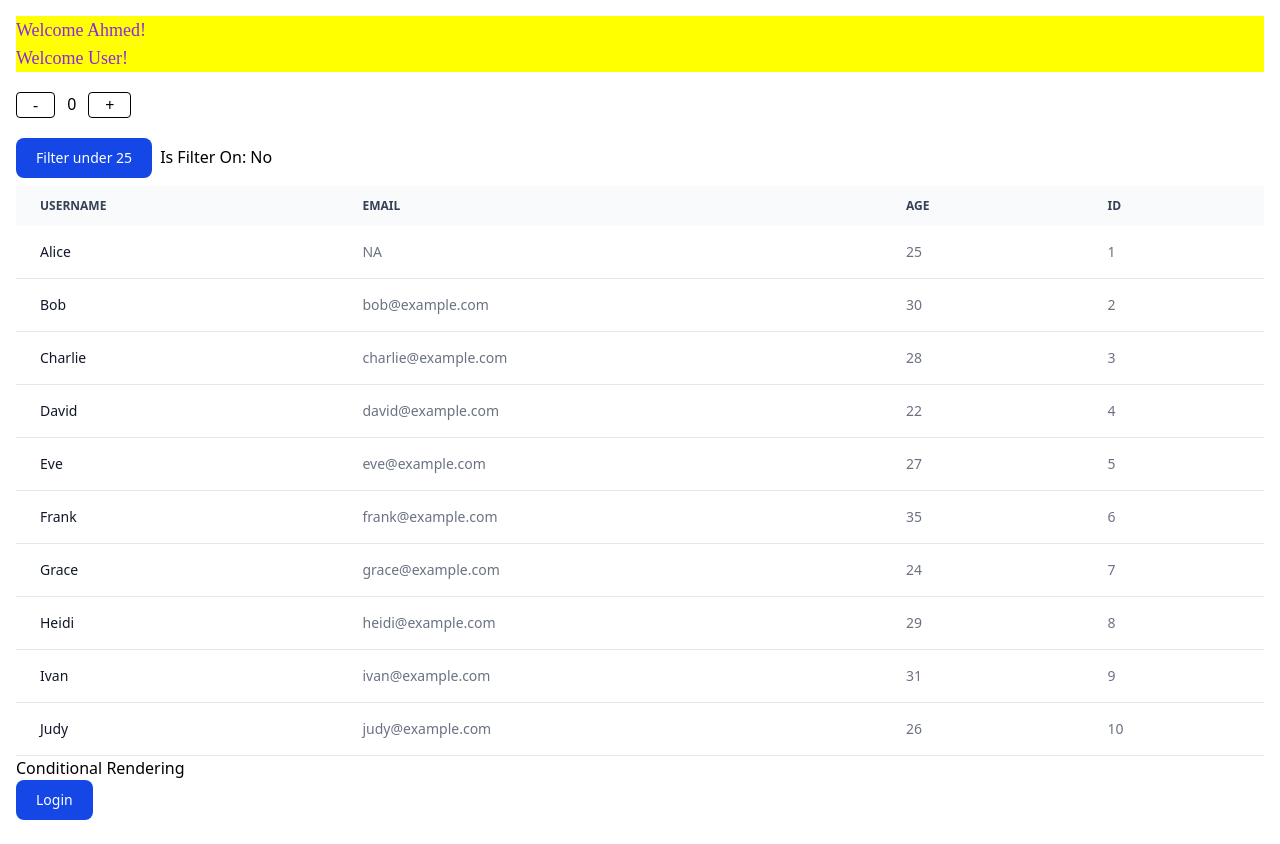
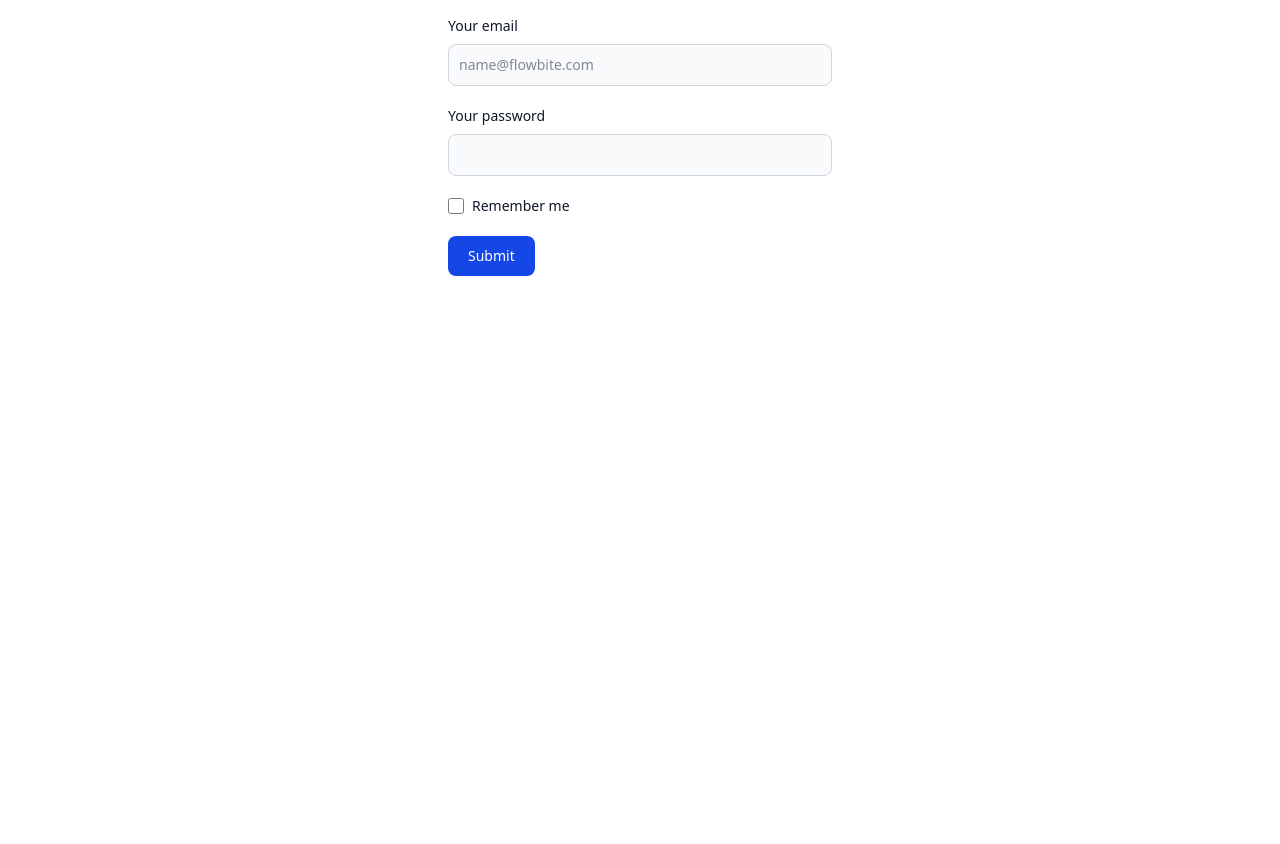
Before and after one commit to iamsayeeduddin/fsa-react-11, a React (Vite) app: page / in a window 1280 px wide. After the commit the page ends 800 px from the top, so only its background shows below. Built offline with nearby package versions, Linux system fonts and the light colour scheme.

Commit message:
Form Input

```diff
--- a/src/App.jsx
+++ b/src/App.jsx
@@ -1,9 +1,11 @@
+import FormPage from "./components/form/FormPage";
 import HomePage from "./components/home/HomePage";
 
 function App() {
   return (
     <div className="m-4">
-      <HomePage />
+      {/* <HomePage /> */}
+      <FormPage />
     </div>
   );
 }
--- /dev/null
+++ b/src/components/form/FormPage.jsx
@@ -0,0 +1,83 @@
+import React, { useState } from "react";
+
+const FormPage = () => {
+  const [formValues, setFormValues] = useState({
+    email: "",
+    password: "",
+    remember: false,
+  });
+
+  const handleInputChange = (e) => {
+    let fieldKey = e.target.name;
+    let val = fieldKey === "remember" ? e.target.checked : e.target.value;
+
+    setFormValues({
+      ...formValues,
+      [fieldKey]: val,
+    });
+  };
+
+  const handleSubmit = (e) => {
+    e.preventDefault();
+    console.log(formValues);
+  };
+
+  return (
+    <div>
+      <form class="max-w-sm mx-auto" onSubmit={handleSubmit}>
+        <div class="mb-5">
+          <label for="email" class="block mb-2 text-sm font-medium text-gray-900">
+            Your email
+          </label>
+          <input
+            type="email"
+            id="email"
+            name="email"
+            value={formValues.email}
+            onChange={handleInputChange}
+            class="bg-gray-50 border border-gray-300 text-gray-900 text-sm rounded-lg focus:ring-blue-500 focus:border-blue-500 block w-full p-2.5 sadasdasd:bg-gray-700 sadasdasd:border-gray-600 sadasdasd:placeholder-gray-400 sadasdasd:text-white sadasdasd:focus:ring-blue-500 sadasdasd:focus:border-blue-500"
+            placeholder="name@flowbite.com"
+            required
+          />
+        </div>
+        <div class="mb-5">
+          <label for="password" class="block mb-2 text-sm font-medium text-gray-900 sadasdasd:text-white">
+            Your password
+          </label>
+          <input
+            type="password"
+            id="password"
+            name="password"
+            value={formValues.password}
+            onChange={handleInputChange}
+            class="bg-gray-50 border border-gray-300 text-gray-900 text-sm rounded-lg focus:ring-blue-500 focus:border-blue-500 block w-full p-2.5 sadasdasd:bg-gray-700 sadasdasd:border-gray-600 sadasdasd:placeholder-gray-400 sadasdasd:text-white sadasdasd:focus:ring-blue-500 sadasdasd:focus:border-blue-500"
+            required
+          />
+        </div>
+        <div class="flex items-start mb-5">
+          <div class="flex items-center h-5">
+            <input
+              id="remember"
+              name="remember"
+              type="checkbox"
+              checked={formValues.remember}
+              onChange={handleInputChange}
+              class="w-4 h-4 border border-gray-300 rounded-sm bg-gray-50 focus:ring-3 focus:ring-blue-300 sadasdasd:bg-gray-700 sadasdasd:border-gray-600 sadasdasd:focus:ring-blue-600 sadasdasd:ring-offset-gray-800 sadasdasd:focus:ring-offset-gray-800"
+            />
+          </div>
+          <label for="remember" class="ms-2 text-sm font-medium text-gray-900 sadasdasd:text-gray-300">
+            Remember me
+          </label>
+        </div>
+        <button
+          type="submit"
+          class="text-white bg-blue-700 hover:bg-blue-800 focus:ring-4 focus:outline-none focus:ring-blue-300 font-medium rounded-lg text-sm w-full sm:w-auto px-5 py-2.5 text-center sadasdasd:bg-blue-600 sadasdasd:hover:bg-blue-700 sadasdasd:focus:ring-blue-800"
+        >
+          Submit
+        </button>
+      </form>
+    </div>
+  );
+};
+
+export default FormPage;
```
